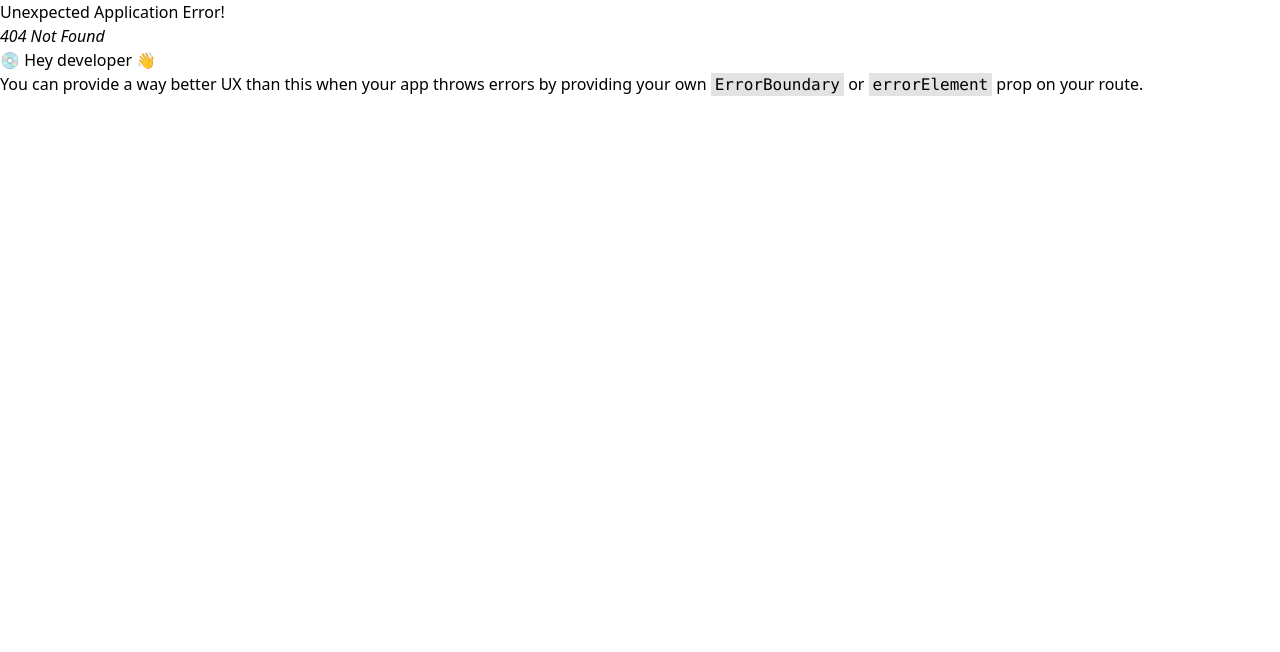
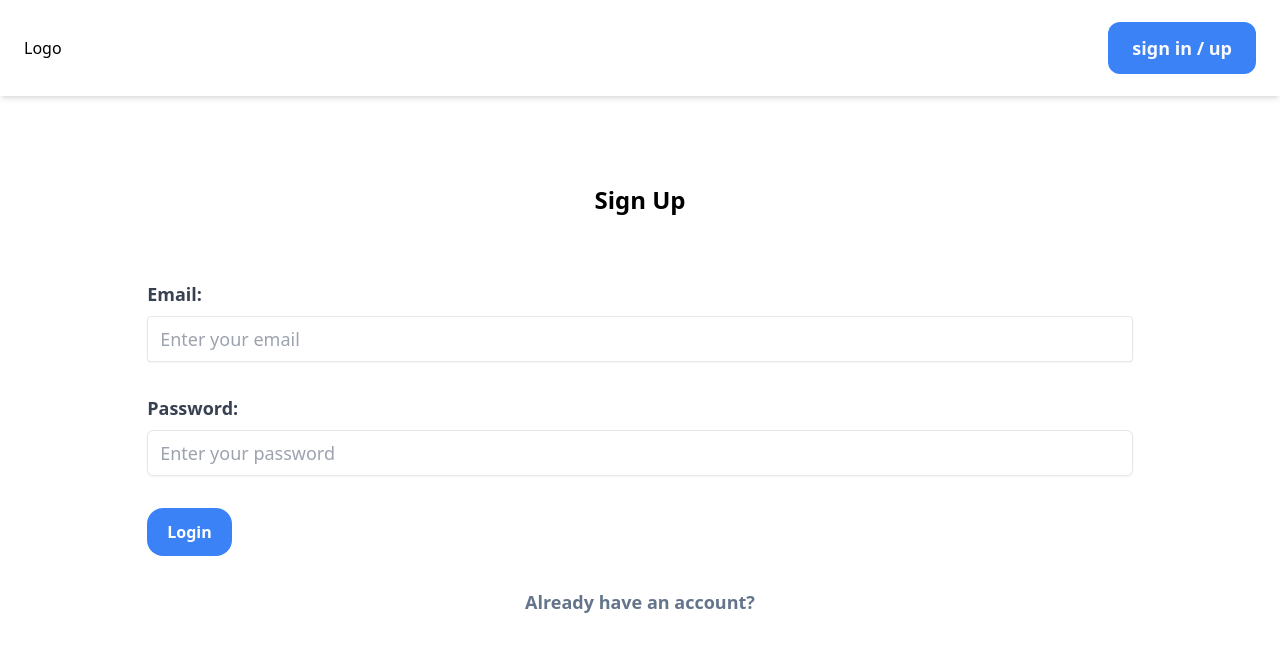
Before and after one commit to Haniye-Ghorbanian/Todo-App-with-React.js, a React (Vite) app: page /sign-up in a window 1280 px wide. Before the commit this address had no page. Shown: the top 652 px of the page. Built offline with nearby package versions, Linux system fonts and the light colour scheme.

Commit message:
forms style added (fixes needed)

```diff
--- /dev/null
+++ b/src/components/form page/sign in page/signInPage.jsx
@@ -0,0 +1,47 @@
+import { Link } from "react-router-dom";
+
+export default function SignInPage() {
+  return (
+    <div className="w-full h-screen py-6 px-6 flex flex-col justify-center items-center">
+      <span className="font-bold text-2xl mb-8">Sign In</span>
+
+      <form className="w-4/5  my-8">
+        <div className="mb-8">
+          <label
+            htmlFor="email"
+            className="block text-gray-700 text-lg font-bold mb-2"
+          >
+            Email:
+          </label>
+          <input
+            type="email"
+            id="email"
+            className="shadow-sm appearance-none border rounded w-full py-2 px-3 text-gray-700  focus:outline-none focus:shadow-outline text-lg"
+          />
+        </div>
+        <div className="mb-8">
+          <label
+            htmlFor="password"
+            className="block text-gray-700 text-lg font-bold mb-2"
+          >
+            Password:
+          </label>
+          <input
+            type="password"
+            id="password"
+            className="shadow-sm appearance-none border focus:border-blue-500 rounded-md w-full py-2 px-3 text-gray-700 text-lg focus:outline-none "
+          />
+        </div>
+        <button
+          type="submit"
+          className="bg-blue-500 hover:bg-blue-700 text-white font-bold py-3 px-5 rounded-2xl focus:outline-none focus:shadow-outline"
+        >
+          Login
+        </button>
+      </form>
+      <Link to="/sign-up" className="text-lg font-semibold text-slate-500">
+        Don't have an account yet?
+      </Link>
+    </div>
+  );
+}
--- /dev/null
+++ b/src/components/form page/sign up page/signUpPage.jsx
@@ -0,0 +1,46 @@
+import { Link } from "react-router-dom";
+
+export default function SignUpPage() {
+  return (
+    <div className="w-full h-screen py-6 px-6 flex flex-col justify-center items-center">
+      <span className="font-bold text-2xl mb-8">Sign Up</span>
+      <form className="w-4/5  my-8">
+        <div className="mb-8">
+          <label
+            htmlFor="email"
+            className="block text-gray-700 text-lg font-bold mb-2"
+          >
+            Email:
+          </label>
+          <input
+            type="email"
+            id="email"
+            className="shadow-sm appearance-none border rounded w-full py-2 px-3 text-gray-700  focus:outline-none focus:shadow-outline text-lg"
+            placeholder="Enter your email"
+          />
+        </div>
+        <div className="mb-8">
+          <label
+            htmlFor="password"
+            className="block text-gray-700 text-lg font-bold mb-2"
+          >
+            Password:
+          </label>
+          <input
+            type="password"
+            id="password"
+            className="shadow-sm appearance-none border focus:border-blue-500 rounded-md w-full py-2 px-3 text-gray-700 text-lg focus:outline-none "
+            placeholder="Enter your password"
+          />
+        </div>
+        <button
+          type="submit"
+          className="bg-blue-500 hover:bg-blue-700 text-white font-bold py-3 px-5 rounded-2xl focus:outline-none focus:shadow-outline"
+        >
+          Login
+        </button>
+      </form>
+      <Link to="/sign-in" className="text-lg font-semibold text-slate-500">Already have an account?</Link>
+    </div>
+  );
+}
--- a/src/components/home page/home header/homeHeader.jsx
+++ b/src/components/home page/home header/homeHeader.jsx
@@ -7,7 +7,7 @@ export default function HomeHeader() {
         <ul className="w-full flex flex-row-reverse justify-between items-center">
           <div className="w-3/5 flex justify-end items-center">
             <span className=" bg-blue-500 px-6 py-3 rounded-xl">
-              <Link className=" text-slate-50 font-semibold text-lg" to="/sign-in">sign in / up</Link>
+              <Link className=" text-slate-50 font-semibold text-lg" to="/sign-up">sign in / up</Link>
             </span>
           </div>
 
--- /dev/null
+++ b/src/components/layout/homePageLayout.jsx
@@ -0,0 +1,11 @@
+import { Outlet } from "react-router-dom";
+import HomeHeader from "../home page/home header/homeHeader";
+
+export default function HomePageLayout() {
+  return (
+    <>
+      <HomeHeader />
+      <Outlet />
+    </>
+  );
+}
```
Also changed, not shown: src/App.jsx (+9 -1 lines).
